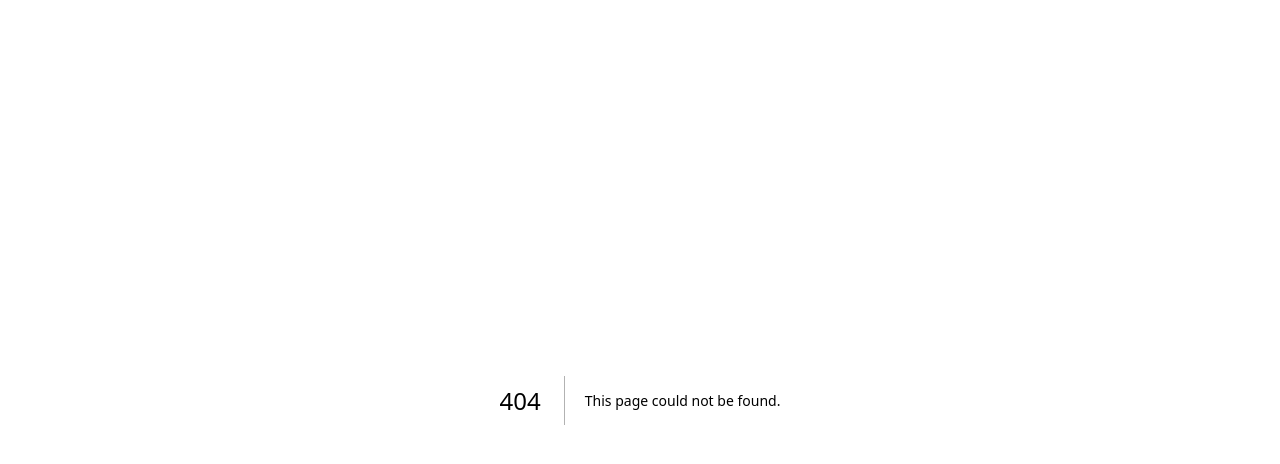
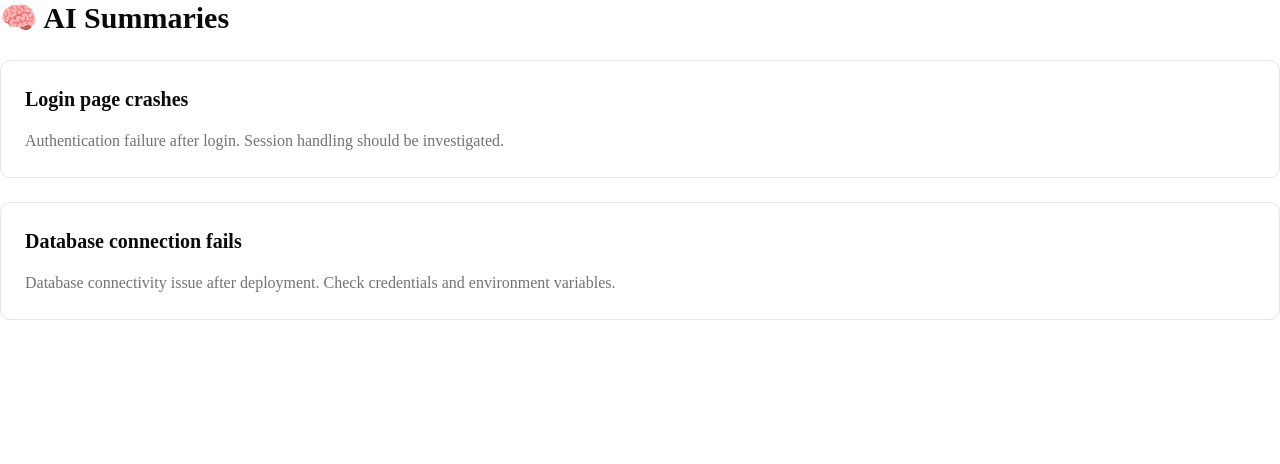
Before and after one commit to HegdeShrinidhi/github-automation-bot, a Next.js app: page /ai-summaries in a window 1280 px wide. Before the commit this address had no page. Shown: the top 464 px of the page. Built offline with nearby package versions, Linux system fonts and the light colour scheme.

Commit message:
Add AI  summary

```diff
--- /dev/null
+++ b/src/app/ai-summaries/page.tsx
@@ -0,0 +1,31 @@
+export default function AISummariesPage() {
+  return (
+    <div className="space-y-6">
+      <h1 className="text-3xl font-bold">
+        🧠 AI Summaries
+      </h1>
+
+      <div className="border rounded-lg p-6">
+        <h2 className="text-xl font-semibold">
+          Login page crashes
+        </h2>
+
+        <p className="mt-4 text-muted-foreground">
+          Authentication failure after login.
+          Session handling should be investigated.
+        </p>
+      </div>
+
+      <div className="border rounded-lg p-6">
+        <h2 className="text-xl font-semibold">
+          Database connection fails
+        </h2>
+
+        <p className="mt-4 text-muted-foreground">
+          Database connectivity issue after deployment.
+          Check credentials and environment variables.
+        </p>
+      </div>
+    </div>
+  );
+}
--- a/src/components/layout/app-sidebar.tsx
+++ b/src/components/layout/app-sidebar.tsx
@@ -9,6 +9,7 @@ import {
   GitBranch,
 } from "lucide-react";
 import LogoutButton from "./logout-button";
+import { Brain } from "lucide-react";
 
 export function AppSidebar() {
   return (
@@ -50,6 +51,13 @@ export function AppSidebar() {
             <BellRing size={18} />
             Events
           </Link>
+          <Link
+            href="/ai-summaries"
+            className="flex items-center gap-2 hover:text-blue-500"
+          >
+            <Brain size={18} />
+            AI Summaries
+          </Link>
 
           <Link
             href="/settings"
```
